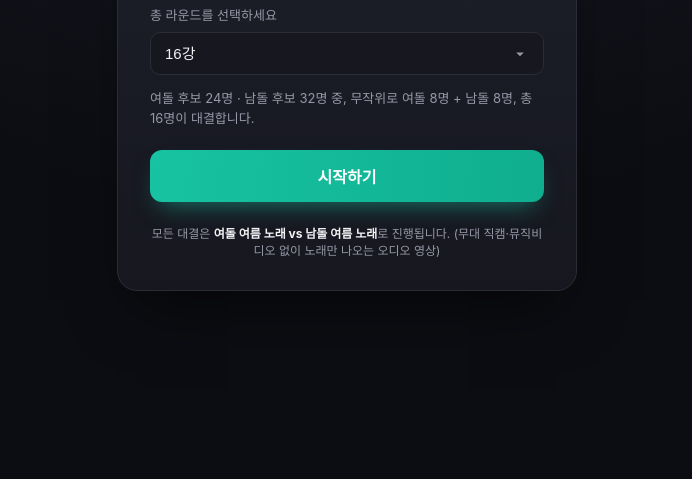
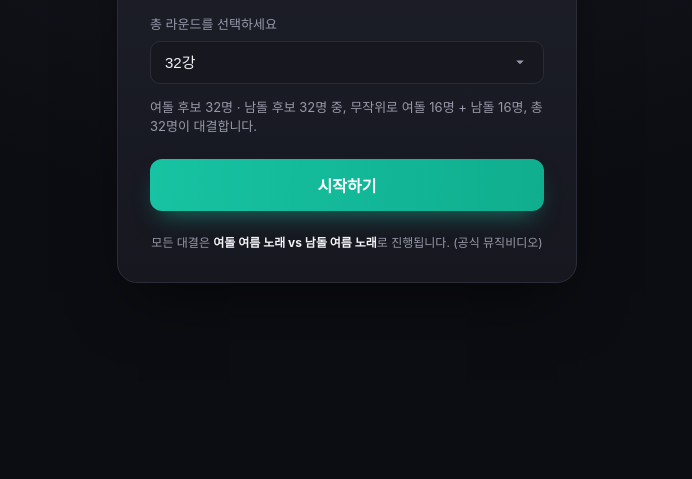
Before and after one commit to ming20002000-debug/cheese02, a plain HTML site: page index.html in a window 1280 px wide. Shown: the part 321-800 px from the top of the page, without its empty margins (293-985 px from the left). Drawn offline with Linux system fonts and the light colour scheme; a web font is replaced by a local one.

Commit message:
Add files via upload

```diff
--- a/config.js
+++ b/config.js
@@ -10,8 +10,8 @@ const CONFIG = {
 
   // 시작 화면에서 고를 수 있는 토너먼트 규모입니다.
   // 각 숫자는 "총 참가자 수"이며, 항상 절반은 여돌 / 절반은 남돌에서 뽑습니다.
-  roundOptions: [8, 16, 32],
+  roundOptions: [8, 16, 32, 64],
 
   // 시작 화면에서 기본으로 선택되어 있을 강수
-  defaultRound: 16,
+  defaultRound: 32,
 };
--- a/data.js
+++ b/data.js
@@ -1,5 +1,5 @@
 // ============================================================
-// 여름 노래 월드컵 후보 데이터 (v3 — 직캠/뮤비 대신 "노래만 나오는" 오디오 영상으로 교체)
+// 여름 노래 월드컵 후보 데이터 (v4 — 전부 공식 뮤직비디오(MV)로 교체)
 // ============================================================
 // 이 배열 안의 항목을 자유롭게 추가 / 삭제 / 수정하세요.
 // 앱 로직(script.js)은 절대 건드릴 필요 없이, 이 파일만 고치면 됩니다.
@@ -13,80 +13,76 @@
 //   youtubeId : 유튜브 영상 주소의 v= 뒤에 오는 11자리 코드
 //   start     : 영상이 몇 초부터 재생될지 (기본 0)
 //
-// 이번 버전은 무대 직캠도, 뮤직비디오도 아닌 "노래만 나오는" 영상(Official Audio /
-// 유튜브 자동생성 Topic 채널 오디오)으로만 채웠습니다. 순수 오디오 업로드라서
-// 무대 직캠에서 겪었던 국내 방송사발 재생 차단 문제도 대부분 없습니다.
-//
-// 채널 신뢰도 참고:
-//   - official-audio : 라벨/공식 채널이 올린 "(Official Audio)" 영상 (신뢰도 높음)
-//   - topic-channel  : 유튜브가 자동 생성하는 "아티스트 - Topic" 오디오 채널 (신뢰도 높으나
-//                       일부는 채널명을 직접 확인하지 못해 "미확인"으로 표시)
-//   - lyric-video    : 공식/순수 오디오를 못 찾아 가사 영상으로 대체 (아래 주석에 표시)
-//
-// 8곡은 official audio / topic 채널 / 가사영상 어디에서도 찾지 못해 제외했습니다:
-//   [여돌] 하이키 여름이었다, KISS OF LIFE Sticky, 씨스타 Loving U,
-//          오마이걸 Dun Dun Dance, 레드벨벳 Power Up, 에이프릴 Now or Never,
-//          aespa Better Things, 태연 Why
+// 이번 버전은 오디오/가사영상 대신 각 곡의 공식 뮤직비디오(Official MV)로 전부
+// 교체했습니다. 딱 2곡만 진짜 MV가 없어서 예외로 다른 영상을 썼습니다 (아래 주석 참고).
 // ============================================================
 
 const CANDIDATES = [
-  // ---- 여돌 (female) — 24곡 ----
-  { id: "f01", name: "fromis_9", group: "4세대 · 2018.01 데뷔", song: "Stay This Way", gender: "female", youtubeId: "NCar2TMzppA", start: 0 }, // official-audio (업로드 채널 미확인)
-  { id: "f02", name: "Girls' Generation", group: "2세대 · 2007.08 데뷔", song: "FOREVER 1", gender: "female", youtubeId: "qSwQ8LajJT0", start: 0 }, // official-audio
-  { id: "f03", name: "Red Velvet", group: "3세대 · 2014.08 데뷔", song: "빨간 맛 (Red Flavor)", gender: "female", youtubeId: "Y3DI2SojC2k", start: 0 }, // official-audio (업로드 채널 미확인)
-  { id: "f04", name: "BLACKPINK", group: "3세대 · 2016.08 데뷔", song: "마지막처럼 (As If It's Your Last)", gender: "female", youtubeId: "gztMsjjxjIo", start: 0 }, // 순수 오디오를 못 찾아 공식 가사 영상으로 대체
-  { id: "f05", name: "fromis_9", group: "4세대 · 2018.01 데뷔", song: "Supersonic", gender: "female", youtubeId: "nF5A1FOuHkQ", start: 0 }, // official-audio
-  { id: "f06", name: "권은비", group: "SOLO", song: "Underwater", gender: "female", youtubeId: "W5gS2QjktVc", start: 0 }, // official-audio (WJSN 권은비 솔로)
-  { id: "f07", name: "Oh My Girl", group: "3세대 · 2015.04 데뷔", song: "Dolphin", gender: "female", youtubeId: "V-fjVFoUmKw", start: 0 }, // official-audio (재업로드일 가능성 있어 확인 필요)
-  { id: "f08", name: "TWICE", group: "3세대 · 2015.10 데뷔", song: "Alcohol-Free", gender: "female", youtubeId: "GGfCNVaRVVY", start: 0 }, // official-audio (한국어 버전)
-  { id: "f09", name: "TWICE", group: "3세대 · 2015.10 데뷔", song: "Dance the Night Away", gender: "female", youtubeId: "xIUr_W0AxuU", start: 0 }, // official-audio
-  { id: "f10", name: "fromis_9", group: "4세대 · 2018.01 데뷔", song: "LIKE YOU BETTER", gender: "female", youtubeId: "UqffWnCZsuw", start: 0 }, // official-audio
-  { id: "f11", name: "fromis_9", group: "4세대 · 2018.01 데뷔", song: "WE GO", gender: "female", youtubeId: "ANXr9M1fCF0", start: 0 }, // official-audio
-  { id: "f12", name: "GFriend", group: "3세대 · 2015.01 데뷔", song: "여름여름해 (Sunny Summer)", gender: "female", youtubeId: "1CZYtWN7QfY", start: 0 }, // topic-channel (채널 미확인)
-  { id: "f13", name: "KiiiKiii", group: "5세대 · 2025.05 데뷔", song: "DANCING ALONE", gender: "female", youtubeId: "txhL5RzScw4", start: 0 }, // official-audio
-  { id: "f14", name: "Apink", group: "2세대 · 2011.04 데뷔", song: "Remember", gender: "female", youtubeId: "0NdmoyaY9X4", start: 0 }, // official-audio (Full Audio)
-  { id: "f15", name: "GFriend", group: "3세대 · 2015.01 데뷔", song: "열대야 (Fever)", gender: "female", youtubeId: "FDzYuXpyUTI", start: 0 }, // topic-channel (채널 미확인)
-  { id: "f16", name: "SISTAR", group: "2세대 · 2010.06 데뷔", song: "Touch My Body", gender: "female", youtubeId: "Z60wVDC6nKM", start: 0 }, // official-audio
-  { id: "f17", name: "Oh My Girl", group: "3세대 · 2015.04 데뷔", song: "여름이 들려 (Summer Comes)", gender: "female", youtubeId: "s_MDGRSDdoM", start: 0 }, // official-audio
-  { id: "f18", name: "NMIXX", group: "4세대 · 2022.02 데뷔", song: "Party O'Clock", gender: "female", youtubeId: "ET9mYgp-9po", start: 0 }, // official-audio
-  { id: "f19", name: "Girls' Generation", group: "2세대 · 2007.08 데뷔", song: "PARTY", gender: "female", youtubeId: "kBdxZyXgFZc", start: 0 }, // official-audio
-  { id: "f20", name: "SISTAR", group: "2세대 · 2010.06 데뷔", song: "Shake It", gender: "female", youtubeId: "jBXLL0tADqs", start: 0 }, // official-audio
-  { id: "f21", name: "Brave Girls", group: "2세대 · 2011.03 데뷔", song: "치맛바람 (ChiMatBaRam)", gender: "female", youtubeId: "QLLF9rhmCaQ", start: 0 }, // official-audio (MP3 Audio)
-  { id: "f22", name: "Lovelyz", group: "3세대 · 2014.11 데뷔", song: "여름 한 조각 (Wag-zak)", gender: "female", youtubeId: "no3bL0h4U_Q", start: 0 }, // official-audio (Full Audio)
-  { id: "f23", name: "SISTAR", group: "2세대 · 2010.06 데뷔", song: "I Swear", gender: "female", youtubeId: "N01jgYnEN9o", start: 0 }, // official-audio
-  { id: "f24", name: "Hearts2Hearts", group: "5세대 · 2025.02 데뷔", song: "Lemon Tang", gender: "female", youtubeId: "ZFVzteG8CBI", start: 0 }, // official-audio
+  // ---- 여돌 (female) — 32곡 ----
+  { id: "f01", name: "fromis_9", group: "4세대 · 2018.01 데뷔", song: "Stay This Way", gender: "female", youtubeId: "JC6budcACNE", start: 0 }, // Official MV
+  { id: "f02", name: "Girls' Generation", group: "2세대 · 2007.08 데뷔", song: "FOREVER 1", gender: "female", youtubeId: "Qpf26PtBXgo", start: 0 }, // MV
+  { id: "f03", name: "Red Velvet", group: "3세대 · 2014.08 데뷔", song: "빨간 맛 (Red Flavor)", gender: "female", youtubeId: "WyiIGEHQP8o", start: 0 }, // MV
+  { id: "f04", name: "BLACKPINK", group: "3세대 · 2016.08 데뷔", song: "마지막처럼 (As If It's Your Last)", gender: "female", youtubeId: "Amq-qlqbjYA", start: 0 }, // M/V
+  { id: "f05", name: "fromis_9", group: "4세대 · 2018.01 데뷔", song: "Supersonic", gender: "female", youtubeId: "wDkVNI5dyWM", start: 0 }, // Official MV
+  { id: "f06", name: "권은비", group: "SOLO", song: "Underwater", gender: "female", youtubeId: "ny1YiHlX_iE", start: 0 }, // MV (WJSN 권은비 솔로)
+  { id: "f07", name: "Oh My Girl", group: "3세대 · 2015.04 데뷔", song: "Dolphin", gender: "female", youtubeId: "ThEkQD-p71Q", start: 0 }, // Official Video
+  { id: "f08", name: "TWICE", group: "3세대 · 2015.10 데뷔", song: "Alcohol-Free", gender: "female", youtubeId: "XA2YEHn-A8Q", start: 0 }, // M/V
+  { id: "f09", name: "TWICE", group: "3세대 · 2015.10 데뷔", song: "Dance the Night Away", gender: "female", youtubeId: "Fm5iP0S1z9w", start: 0 }, // M/V
+  { id: "f10", name: "fromis_9", group: "4세대 · 2018.01 데뷔", song: "LIKE YOU BETTER", gender: "female", youtubeId: "r1QapH1SIAI", start: 0 }, // MV
+  { id: "f11", name: "fromis_9", group: "4세대 · 2018.01 데뷔", song: "WE GO", gender: "female", youtubeId: "HM6UpQZvbhY", start: 0 }, // M/V
+  { id: "f12", name: "GFriend", group: "3세대 · 2015.01 데뷔", song: "여름여름해 (Sunny Summer)", gender: "female", youtubeId: "9iPLjmz3_U4", start: 0 }, // MV
+  { id: "f13", name: "KiiiKiii", group: "5세대 · 2025.05 데뷔", song: "DANCING ALONE", gender: "female", youtubeId: "u5wMLWs6LSs", start: 0 }, // MV
+  { id: "f14", name: "Apink", group: "2세대 · 2011.04 데뷔", song: "Remember", gender: "female", youtubeId: "bXlrqQKbjSM", start: 0 }, // MV
+  { id: "f15", name: "GFriend", group: "3세대 · 2015.01 데뷔", song: "열대야 (Fever)", gender: "female", youtubeId: "Zll7O1v63aY", start: 0 }, // MV
+  { id: "f16", name: "SISTAR", group: "2세대 · 2010.06 데뷔", song: "Touch My Body", gender: "female", youtubeId: "Q33SoblaZbU", start: 0 }, // MV
+  { id: "f17", name: "Oh My Girl", group: "3세대 · 2015.04 데뷔", song: "여름이 들려 (Summer Comes)", gender: "female", youtubeId: "buW27gNb3DA", start: 0 }, // MV
+  { id: "f18", name: "NMIXX", group: "4세대 · 2022.02 데뷔", song: "Party O'Clock", gender: "female", youtubeId: "Rd2wppggYxo", start: 0 }, // M/V
+  { id: "f19", name: "Girls' Generation", group: "2세대 · 2007.08 데뷔", song: "PARTY", gender: "female", youtubeId: "HQzu7NYlZNQ", start: 0 }, // MV
+  { id: "f20", name: "SISTAR", group: "2세대 · 2010.06 데뷔", song: "Shake It", gender: "female", youtubeId: "x9-TIy7WPQI", start: 0 }, // MV
+  { id: "f21", name: "Brave Girls", group: "2세대 · 2011.03 데뷔", song: "치맛바람 (ChiMatBaRam)", gender: "female", youtubeId: "kA2H_Sjhnjs", start: 0 }, // MV
+  { id: "f22", name: "Lovelyz", group: "3세대 · 2014.11 데뷔", song: "여름 한 조각 (Wag-zak)", gender: "female", youtubeId: "uer7k-jkk78", start: 0 }, // Official MV
+  { id: "f23", name: "SISTAR", group: "2세대 · 2010.06 데뷔", song: "I Swear", gender: "female", youtubeId: "ktEEjk3Xy3s", start: 0 }, // MV
+  { id: "f24", name: "Hearts2Hearts", group: "5세대 · 2025.02 데뷔", song: "Lemon Tang", gender: "female", youtubeId: "xHS8nA1NSWE", start: 0 }, // Official M/V
+  { id: "f25", name: "MAMAMOO", group: "3세대 · 2014.06 데뷔", song: "너나 해 (Egotistic)", gender: "female", youtubeId: "pHtxTSiPh5I", start: 0 }, // MV
+  { id: "f26", name: "Girl's Day", group: "2세대 · 2010.07 데뷔", song: "말해줘요 (Please Tell Me)", gender: "female", youtubeId: "zmqF2YmIYaI", start: 0 }, // 이 곡은 정식 MV가 없어(디지털 싱글) 방송 무대 영상으로 대체 — 예외 1
+  { id: "f27", name: "AOA", group: "3세대 · 2012.08 데뷔", song: "심쿵해 (Heart Attack)", gender: "female", youtubeId: "74U7wm-dq5M", start: 0 }, // MV
+  { id: "f28", name: "KARA", group: "2세대 · 2007.03 데뷔", song: "STEP", gender: "female", youtubeId: "m6tf4Ce-ZyQ", start: 0 }, // MV
+  { id: "f29", name: "Wonder Girls", group: "2세대 · 2007.02 데뷔", song: "Like This", gender: "female", youtubeId: "7EZTUYwjWBs", start: 0 }, // M/V
+  { id: "f30", name: "After School", group: "2세대 · 2009.01 데뷔", song: "Bang!", gender: "female", youtubeId: "GS0OqnnARNY", start: 0 }, // MV
+  { id: "f31", name: "WJSN", group: "3세대 · 2016.02 데뷔", song: "부탁해 (Save Me, Save You)", gender: "female", youtubeId: "2wOBbRu3OOc", start: 0 }, // MV
+  { id: "f32", name: "선미 (Sunmi)", group: "SOLO", song: "사이렌 (Siren)", gender: "female", youtubeId: "TNWMZIf7eSg", start: 0 }, // MV (전 원더걸스 선미 솔로)
 
   // ---- 남돌 (male) — 32곡 ----
-  { id: "m01", name: "WINNER", group: "3세대 · 2014.08 데뷔", song: "ISLAND", gender: "male", youtubeId: "2lPAg3srAO0", start: 0 }, // topic-channel (채널 미확인)
-  { id: "m02", name: "EXO", group: "3세대 · 2012.04 데뷔", song: "Love Me Right", gender: "male", youtubeId: "r4ZPGfwqmI0", start: 0 }, // topic-channel (채널 미확인)
-  { id: "m03", name: "WINNER", group: "3세대 · 2014.08 데뷔", song: "I LOVE U", gender: "male", youtubeId: "7RzkTxRzl0I", start: 0 }, // official-audio
-  { id: "m04", name: "BTOB", group: "2세대 · 2012.03 데뷔", song: "너 없인 안 된다", gender: "male", youtubeId: "jikWCZUnGaw", start: 0 }, // topic-channel (채널 미확인)
-  { id: "m05", name: "SHINee", group: "2세대 · 2008.05 데뷔", song: "View", gender: "male", youtubeId: "ElCSb3QdRhQ", start: 0 }, // official-audio (SM 산하 ScreaM Records)
-  { id: "m06", name: "ATEEZ", group: "4세대 · 2018.10 데뷔", song: "WAVE", gender: "male", youtubeId: "QApC0Fvc17o", start: 0 }, // official-audio
-  { id: "m07", name: "사자보이즈 (Saja Boys)", group: "가상 그룹 · 2025 (애니메이션)", song: "Soda Pop", gender: "male", youtubeId: "hAyPTJFgFEs", start: 0 }, // 넷플릭스 공식 가사 영상 (가상 그룹이라 순수 오디오 단독 업로드 없음)
-  { id: "m08", name: "THE BOYZ", group: "3세대 · 2017.12 데뷔", song: "D.D.D", gender: "male", youtubeId: "lviJChi11Lg", start: 0 }, // topic-channel (채널 미확인)
-  { id: "m09", name: "ATEEZ", group: "4세대 · 2018.10 데뷔", song: "UTOPIA", gender: "male", youtubeId: "wnnjxIs8aCA", start: 0 }, // 공식 오디오를 못 찾아 팬메이드 가사 영상으로 대체 (가장 불확실한 항목)
-  { id: "m10", name: "SF9", group: "3세대 · 2016.10 데뷔", song: "여름 향기가 날 춤추게 해 (Summer Breeze)", gender: "male", youtubeId: "gyGCKrFhTA4", start: 0 }, // official-audio
-  { id: "m11", name: "Stray Kids", group: "4세대 · 2018.03 데뷔", song: "Time Out", gender: "male", youtubeId: "ekn1ns3Urfo", start: 0 }, // official-audio
-  { id: "m12", name: "Wanna One", group: "프로젝트 그룹 · 2017.08 데뷔", song: "에너제틱 (Energetic)", gender: "male", youtubeId: "-Oif1zcHV-4", start: 0 }, // topic-channel (채널 미확인)
-  { id: "m13", name: "SEVENTEEN", group: "3세대 · 2015.05 데뷔", song: "아주 Nice (Very Nice)", gender: "male", youtubeId: "s3CjsNjiKyc", start: 0 }, // topic-channel (채널 미확인)
-  { id: "m14", name: "SHINee", group: "2세대 · 2008.05 데뷔", song: "Dream Girl", gender: "male", youtubeId: "qX8jSxyRBgQ", start: 0 }, // topic-channel (채널 미확인)
-  { id: "m15", name: "NCT WISH", group: "5세대 · 2024.02 데뷔", song: "Surf", gender: "male", youtubeId: "0hDfV1kHl1g", start: 0 }, // official-audio
-  { id: "m16", name: "NCT DREAM", group: "3세대 · 2016.08 데뷔", song: "We Young", gender: "male", youtubeId: "7ZPF1ezmVjI", start: 0 }, // topic-channel (채널 미확인)
-  { id: "m17", name: "B1A4", group: "2세대 · 2011.04 데뷔", song: "이게 무슨 일이야 (What's Going On)", gender: "male", youtubeId: "nTHkWxVhMI0", start: 0 }, // 공식 오디오를 못 찾아 팬메이드 가사 영상으로 대체
-  { id: "m18", name: "Block B", group: "3세대 · 2012.04 데뷔", song: "YESTERDAY", gender: "male", youtubeId: "sdAKuA7Ui-U", start: 0 }, // 공식 오디오를 못 찾아 팬메이드 가사 영상으로 대체
-  { id: "m19", name: "NCT DREAM", group: "3세대 · 2016.08 데뷔", song: "고래 (Dive Into You)", gender: "male", youtubeId: "hlrP9GXTx84", start: 0 }, // topic-channel (채널 미확인)
-  { id: "m20", name: "THE BOYZ", group: "3세대 · 2017.12 데뷔", song: "THRILL RIDE", gender: "male", youtubeId: "LhBbCNaXOpc", start: 0 }, // topic-channel (채널 미확인)
-  { id: "m21", name: "RIIZE", group: "5세대 · 2023.09 데뷔", song: "Impossible", gender: "male", youtubeId: "mVqvfA4B1j8", start: 0 }, // official-audio
-  { id: "m22", name: "TWS", group: "5세대 · 2024.03 데뷔", song: "hey! hey!", gender: "male", youtubeId: "7SeI5FTCNJ4", start: 0 }, // official-audio
-  { id: "m23", name: "Block B", group: "3세대 · 2012.04 데뷔", song: "HER", gender: "male", youtubeId: "g4pDuadNyzo", start: 0 }, // topic-channel (채널 미확인)
-  { id: "m24", name: "CRAVITY", group: "4세대 · 2020.04 데뷔", song: "PARTY ROCK", gender: "male", youtubeId: "BRb_YgV36JI", start: 0 }, // topic-channel (채널 미확인)
-  { id: "m25", name: "BTS", group: "3세대 · 2013.06 데뷔", song: "Dynamite", gender: "male", youtubeId: "OiMWFojB9Ok", start: 0 }, // official-audio
-  { id: "m26", name: "TXT", group: "4세대 · 2019.03 데뷔", song: "Our Summer", gender: "male", youtubeId: "0NMMIT_L15Q", start: 0 }, // 공식 오디오를 못 찾아 팬메이드 가사 영상으로 대체
-  { id: "m27", name: "ONF", group: "3세대 · 2017.08 데뷔", song: "바람이 분다 (Love Effect)", gender: "male", youtubeId: "njxtNRtHfeo", start: 0 }, // 공식 오디오를 못 찾아 팬메이드 가사 영상으로 대체
-  { id: "m28", name: "ZEROBASEONE", group: "5세대 · 2023.07 데뷔", song: "SWEAT", gender: "male", youtubeId: "gFegtqx1j08", start: 0 }, // official-audio
-  { id: "m29", name: "B1A4", group: "2세대 · 2011.04 데뷔", song: "Solo Day", gender: "male", youtubeId: "V2tEyVJEtXg", start: 0 }, // topic-channel (채널 미확인)
-  { id: "m30", name: "BOYNEXTDOOR", group: "5세대 · 2023.06 데뷔", song: "Serenade", gender: "male", youtubeId: "ECgWPp8hvOs", start: 0 }, // topic-channel (채널 미확인)
-  { id: "m31", name: "ONEUS", group: "4세대 · 2019.01 데뷔", song: "Life is Beautiful", gender: "male", youtubeId: "iXccxVPnJ0M", start: 0 }, // topic-channel (채널 미확인)
-  { id: "m32", name: "TWS", group: "5세대 · 2024.03 데뷔", song: "내가 S면 넌 나의 N이 되어줘 (Plot Twist)", gender: "male", youtubeId: "fZqSGS1mRnw", start: 0 }, // topic-channel (채널 미확인)
+  { id: "m01", name: "WINNER", group: "3세대 · 2014.08 데뷔", song: "ISLAND", gender: "male", youtubeId: "kRj4toENrnA", start: 0 }, // M/V
+  { id: "m02", name: "EXO", group: "3세대 · 2012.04 데뷔", song: "Love Me Right", gender: "male", youtubeId: "RuqaVryDRd0", start: 0 }, // MV
+  { id: "m03", name: "WINNER", group: "3세대 · 2014.08 데뷔", song: "I LOVE U", gender: "male", youtubeId: "waMAVn2hHBM", start: 0 }, // M/V
+  { id: "m04", name: "BTOB", group: "2세대 · 2012.03 데뷔", song: "너 없인 안 된다", gender: "male", youtubeId: "RW9sb48p5fA", start: 0 }, // Official Music Video
+  { id: "m05", name: "SHINee", group: "2세대 · 2008.05 데뷔", song: "View", gender: "male", youtubeId: "UF53cptEE5k", start: 0 }, // MV
+  { id: "m06", name: "ATEEZ", group: "4세대 · 2018.10 데뷔", song: "WAVE", gender: "male", youtubeId: "FIInyEWWW-s", start: 0 }, // Official MV
+  { id: "m07", name: "사자보이즈 (Saja Boys)", group: "가상 그룹 · 2025 (애니메이션)", song: "Soda Pop", gender: "male", youtubeId: "JZVWMISiI64", start: 0 }, // Official Music Video (넷플릭스 '케이팝 데몬 헌터스')
+  { id: "m08", name: "THE BOYZ", group: "3세대 · 2017.12 데뷔", song: "D.D.D", gender: "male", youtubeId: "bTTczRe-Pj0", start: 0 }, // MV
+  { id: "m09", name: "ATEEZ", group: "4세대 · 2018.10 데뷔", song: "UTOPIA", gender: "male", youtubeId: "p3cb7FzSAaI", start: 0 }, // Official MV (한국어 버전)
+  { id: "m10", name: "SF9", group: "3세대 · 2016.10 데뷔", song: "여름 향기가 날 춤추게 해 (Summer Breeze)", gender: "male", youtubeId: "bU5K0kqaAME", start: 0 }, // MUSIC VIDEO
+  { id: "m11", name: "Stray Kids", group: "4세대 · 2018.03 데뷔", song: "Time Out", gender: "male", youtubeId: "ukIGxgdbqqI", start: 0 }, // M/V
+  { id: "m12", name: "Wanna One", group: "프로젝트 그룹 · 2017.08 데뷔", song: "에너제틱 (Energetic)", gender: "male", youtubeId: "EVaV7AwqBWg", start: 0 }, // MV
+  { id: "m13", name: "SEVENTEEN", group: "3세대 · 2015.05 데뷔", song: "아주 Nice (Very Nice)", gender: "male", youtubeId: "J-wFp43XOrA", start: 0 }, // MV
+  { id: "m14", name: "SHINee", group: "2세대 · 2008.05 데뷔", song: "Dream Girl", gender: "male", youtubeId: "vhxjEXDAy6s", start: 0 }, // MV
+  { id: "m15", name: "NCT WISH", group: "5세대 · 2024.02 데뷔", song: "Surf", gender: "male", youtubeId: "1pyO6oNmACs", start: 0 }, // MV
+  { id: "m16", name: "NCT DREAM", group: "3세대 · 2016.08 데뷔", song: "We Young", gender: "male", youtubeId: "h3aP1cxwCyk", start: 0 }, // MV
+  { id: "m17", name: "B1A4", group: "2세대 · 2011.04 데뷔", song: "이게 무슨 일이야 (What's Going On)", gender: "male", youtubeId: "3PZhjDO5Xbc", start: 0 }, // MV
+  { id: "m18", name: "Block B", group: "3세대 · 2012.04 데뷔", song: "YESTERDAY", gender: "male", youtubeId: "2cFPQjXo4CQ", start: 0 }, // Official Music Video
+  { id: "m19", name: "NCT DREAM", group: "3세대 · 2016.08 데뷔", song: "고래 (Dive Into You)", gender: "male", youtubeId: "ynw8Pjw_N64", start: 0 }, // MV
+  { id: "m20", name: "THE BOYZ", group: "3세대 · 2017.12 데뷔", song: "THRILL RIDE", gender: "male", youtubeId: "mwCeeVU_2Jo", start: 0 }, // MV
+  { id: "m21", name: "RIIZE", group: "5세대 · 2023.09 데뷔", song: "Impossible", gender: "male", youtubeId: "Ey53EQhkLY8", start: 0 }, // MV
+  { id: "m22", name: "TWS", group: "5세대 · 2024.03 데뷔", song: "hey! hey!", gender: "male", youtubeId: "EawadPfQmf4", start: 0 }, // Official MV
+  { id: "m23", name: "Block B", group: "3세대 · 2012.04 데뷔", song: "HER", gender: "male", youtubeId: "eUHRw7g7KuM", start: 0 }, // MV
+  { id: "m24", name: "CRAVITY", group: "4세대 · 2020.04 데뷔", song: "PARTY ROCK", gender: "male", youtubeId: "MrH-Aqtlak4", start: 0 }, // MV
+  { id: "m25", name: "BTS", group: "3세대 · 2013.06 데뷔", song: "Dynamite", gender: "male", youtubeId: "gdZLi9oWNZg", start: 0 }, // Official MV
+  { id: "m26", name: "TXT", group: "4세대 · 2019.03 데뷔", song: "Our Summer", gender: "male", youtubeId: "6RVsHGeo-3Y", start: 0 }, // MV
+  { id: "m27", name: "ONF", group: "3세대 · 2017.08 데뷔", song: "바람이 분다 (Love Effect)", gender: "male", youtubeId: "Le9kDugaXRQ", start: 0 }, // Official Music Video
+  { id: "m28", name: "ZEROBASEONE", group: "5세대 · 2023.07 데뷔", song: "SWEAT", gender: "male", youtubeId: "6J2tyiQ_V6s", start: 0 }, // 이 곡은 정식 MV 대신 'Special Summer Video'로 발매됨 — 예외 2
+  { id: "m29", name: "B1A4", group: "2세대 · 2011.04 데뷔", song: "Solo Day", gender: "male", youtubeId: "tBUDRysyuMI", start: 0 }, // MV
+  { id: "m30", name: "BOYNEXTDOOR", group: "5세대 · 2023.06 데뷔", song: "Serenade", gender: "male", youtubeId: "Uyq9OE8lIz8", start: 0 }, // Official MV
+  { id: "m31", name: "ONEUS", group: "4세대 · 2019.01 데뷔", song: "Life is Beautiful", gender: "male", youtubeId: "8FtD9nybAlo", start: 0 }, // MV
+  { id: "m32", name: "TWS", group: "5세대 · 2024.03 데뷔", song: "내가 S면 넌 나의 N이 되어줘 (Plot Twist)", gender: "male", youtubeId: "NRgZuuwD2WY", start: 0 }, // Official MV
 ];
--- a/index.html
+++ b/index.html
@@ -30,7 +30,7 @@
         <button id="startBtn" class="btn btn-primary">시작하기</button>
       </div>
 
-      <p class="start-note">모든 대결은 <b>여돌 여름 노래 vs 남돌 여름 노래</b>로 진행됩니다. (무대 직캠·뮤직비디오 없이 노래만 나오는 오디오 영상)</p>
+      <p class="start-note">모든 대결은 <b>여돌 여름 노래 vs 남돌 여름 노래</b>로 진행됩니다. (공식 뮤직비디오)</p>
     </div>
   </section>
 
```
Also changed, not shown: 1 other file.
